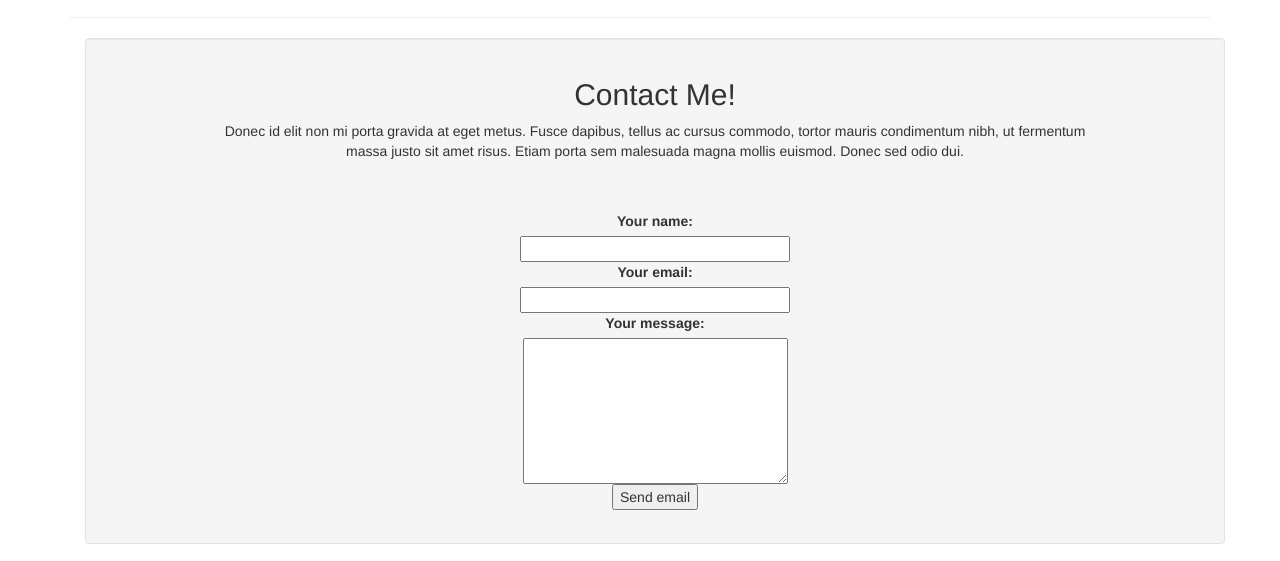
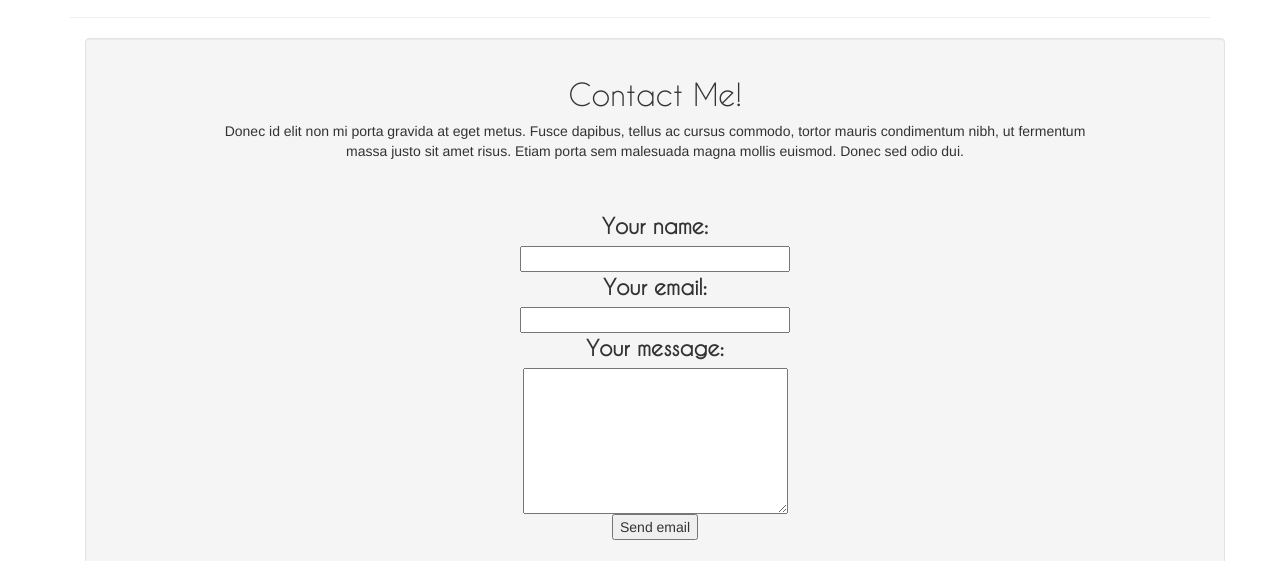
Before and after one commit to LaxmiManosca23/MMP240, a plain HTML site: page contact.html in a window 1280 px wide. Shown: the part 198-759 px from the top of the page. Drawn offline with nearby package versions, Linux system fonts and the light colour scheme.

Commit message:
Heading Font Change

```diff
--- a/custom.css
+++ b/custom.css
@@ -220,8 +220,8 @@
     margin-left: 20px;
 }
 
-#about .soc{
-
+#about .info h2{
+    font-family: myThirdFont;
 }
 
 /***********************************************************/
@@ -234,6 +234,16 @@
     margin-bottom: 50px;
     margin-top: 20px;
 }
+
+#contact .text h2{
+    font-family: myThirdFont;
+}
+#contact .form label{
+    font-family: myThirdFont;
+    font-size: 1.5em;
+}
+
+
 
 /*change the padding design on mobile sites*/
 /* Small devices (tablets, 768px and below) */
```
